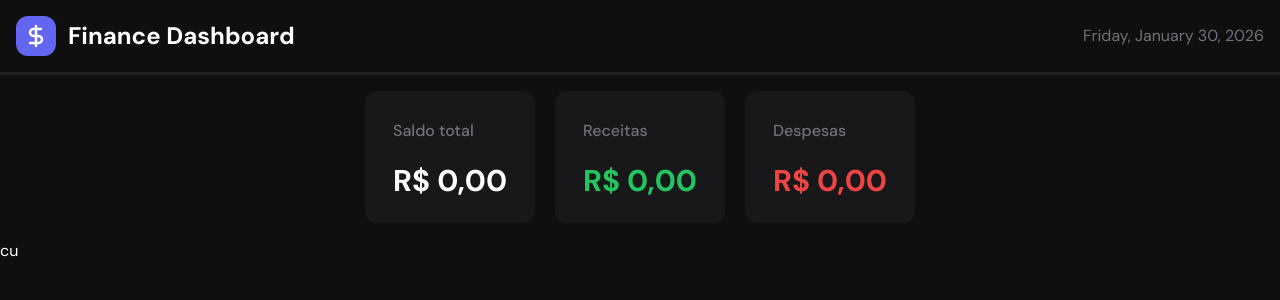
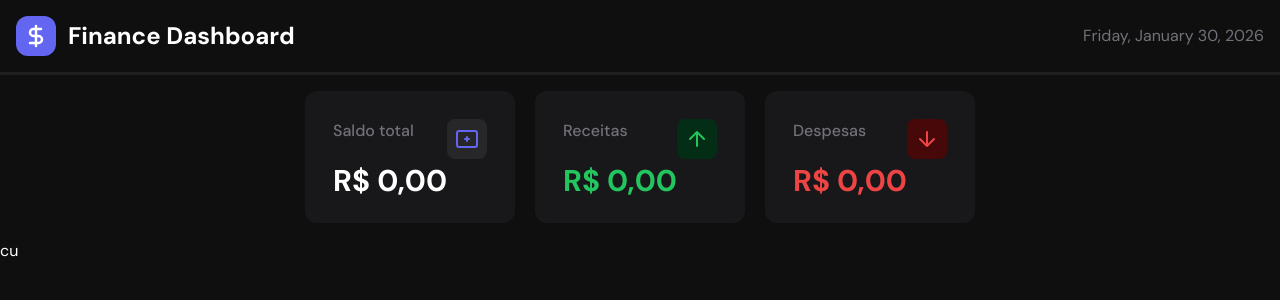
Before and after one commit to lmlucena/Finance-Dashboard, a React (Vite) app: page / in a window 1280 px wide. Shown: the top 300 px of the page. Built offline with nearby package versions, Linux system fonts and the light colour scheme.

Commit message:
Design cards finalizado

```diff
--- a/src/components/Cards.jsx
+++ b/src/components/Cards.jsx
@@ -1,30 +1,46 @@
 const Cards = () => {
   return (
     <div className="flex gap-5 flex-wrap justify-center ">
-      <div className="max-md:w-11/12 h-33 p-7 bg-BgCard rounded-xl">
+      {/* Card 1 */}
+      <div className="max-md:w-11/12 h-33 p-7 bg-BgCard rounded-xl flex justify-between hover:-translate-y-0.5 hover:shadow-lg transition-all duration-200">
         <div>
           <label className="text-CardText font-medium ">Saldo total</label>
           <h2 className="text-3xl font-bold mt-5">R$ 0,00</h2>
         </div>
 
+        <div className="flex items-center justify-center w-10 h-10 bg-InputBg rounded-lg">
+          <svg width="24" height="24" viewbox="0 0 24 24" fill="none" stroke="#6366f1" stroke-width="2" stroke-linecap="round" stroke-linejoin="round"><rect x="2" y="4" width="20" height="16" rx="2" /> <path d="M12 10v4M10 12h4" />
+         </svg>
+        </div>
       </div>
 
-      <div className="max-md:w-11/12 h-33 p-7 bg-BgCard rounded-xl text">
+
+      {/* Card 2 */}
+      <div className="max-md:w-11/12 h-33 p-7 bg-BgCard rounded-xl flex justify-between hover:-translate-y-0.5 hover:shadow-lg transition-all duration-200">
         <div>
           <label className="text-CardText font-medium">Receitas</label>
           <h2 className="text-3xl font-bold text-[#22c55e] mt-5">R$ 0,00</h2>
         </div>
 
+        <div className="flex items-center bg-green-950 justify-center w-10 h-10 bg-InputBg rounded-lg">
+          <svg width="24" height="24" viewbox="0 0 24 24" fill="none" stroke="#22c55e" stroke-width="2" stroke-linecap="round" stroke-linejoin="round"><path d="M12 19V5M5 12l7-7 7 7" />
+         </svg>
+        </div>
       </div>
 
-      <div className="max-md:w-11/12 h-33 p-7 bg-BgCard rounded-xl">
+
+      {/* Card 3 */}
+      <div className="max-md:w-11/12 h-33 p-7 bg-BgCard rounded-xl flex justify-between hover:-translate-y-0.5 hover:shadow-lg transition-all duration-200">
         <div>
           <label className="text-CardText font-medium">Despesas</label>
           <h2 className="text-3xl font-bold text-[#ef4444] mt-5">R$ 0,00</h2>
+        </div>
 
+        <div className="flex items-center bg-red-950 justify-center w-10 h-10 bg-InputBg rounded-lg">
+          <svg width="24" height="24" viewbox="0 0 24 24" fill="none" stroke="#ef4444" stroke-width="2" stroke-linecap="round" stroke-linejoin="round"><path d="M12 5v14M5 12l7 7 7-7" />
+          </svg>
         </div>
       </div>
-
 
     </div>
   )
```
